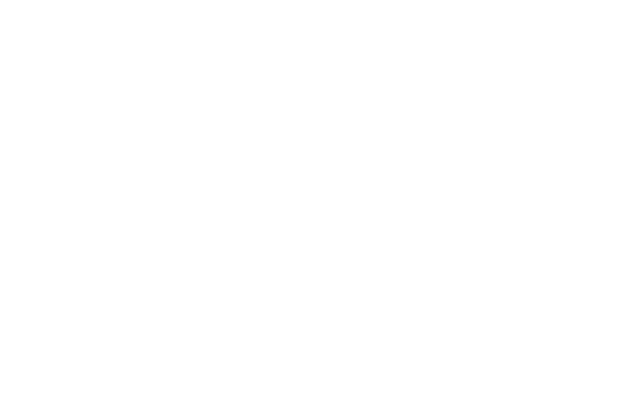
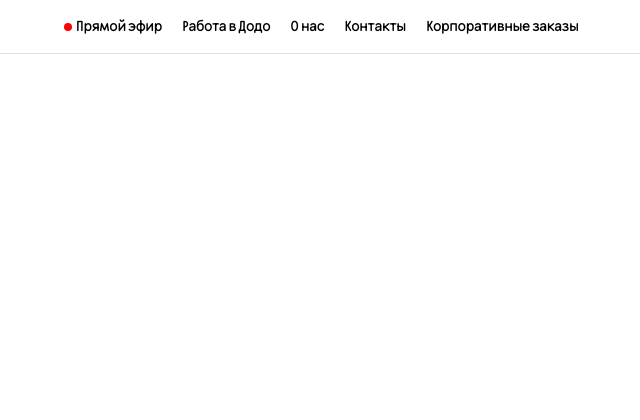
Before and after one commit to holdmysweater/WebPizzaDB, a PHP site: page / in a window 1280 px wide. Before the commit the part shown is empty. Shown: the top 420 px of the page, without its empty margins (68-708 px from the left). Run offline with PHP 8.4, Linux system fonts and the light colour scheme.

Commit message:
feat: top navbar

```diff
--- a/assets/style.css
+++ b/assets/style.css
@@ -5,3 +5,21 @@
     font-weight: 100 900;
     font-style: normal;
 }
+
+body {
+    font-family: "Dodo Rounded VF", sans-serif;
+    font-weight: 600;
+}
+
+.wrapper {
+    padding: 12px calc(50% - 512px);
+}
+
+.black-text-orange-hover {
+    color: black;
+    transition: ease-in-out 0.2s;
+}
+
+.black-text-orange-hover:hover {
+    color: darkorange;
+}
--- a/index.html
+++ b/index.html
@@ -8,8 +8,17 @@
     <link rel="stylesheet" href="css/bootstrap.css"/>
     <link rel="stylesheet" href="assets/style.css"/>
 </head>
-<body>
-
+<body style="height: 200vh">
+<nav class="nav wrapper small align-items-center border-bottom py-2">
+    <a class="nav-link black-text-orange-hover ps-1 d-flex align-items-center" aria-current="page" href="#">
+        <div class="rounded-circle" style="background: red; width: 8px; height: 8px;"></div>
+        <p class="m-0 ms-1">Прямой эфир</p>
+    </a>
+    <a class="nav-link black-text-orange-hover ps-1" aria-current="page" href="#">Работа в Додо</a>
+    <a class="nav-link black-text-orange-hover ps-1" aria-current="page" href="#">О нас</a>
+    <a class="nav-link black-text-orange-hover ps-1" aria-current="page" href="#">Контакты</a>
+    <a class="nav-link black-text-orange-hover ps-1" aria-current="page" href="#">Корпоративные заказы</a>
+</nav>
 <script src="js/bootstrap.bundle.js"></script>
 </body>
 </html>
```
